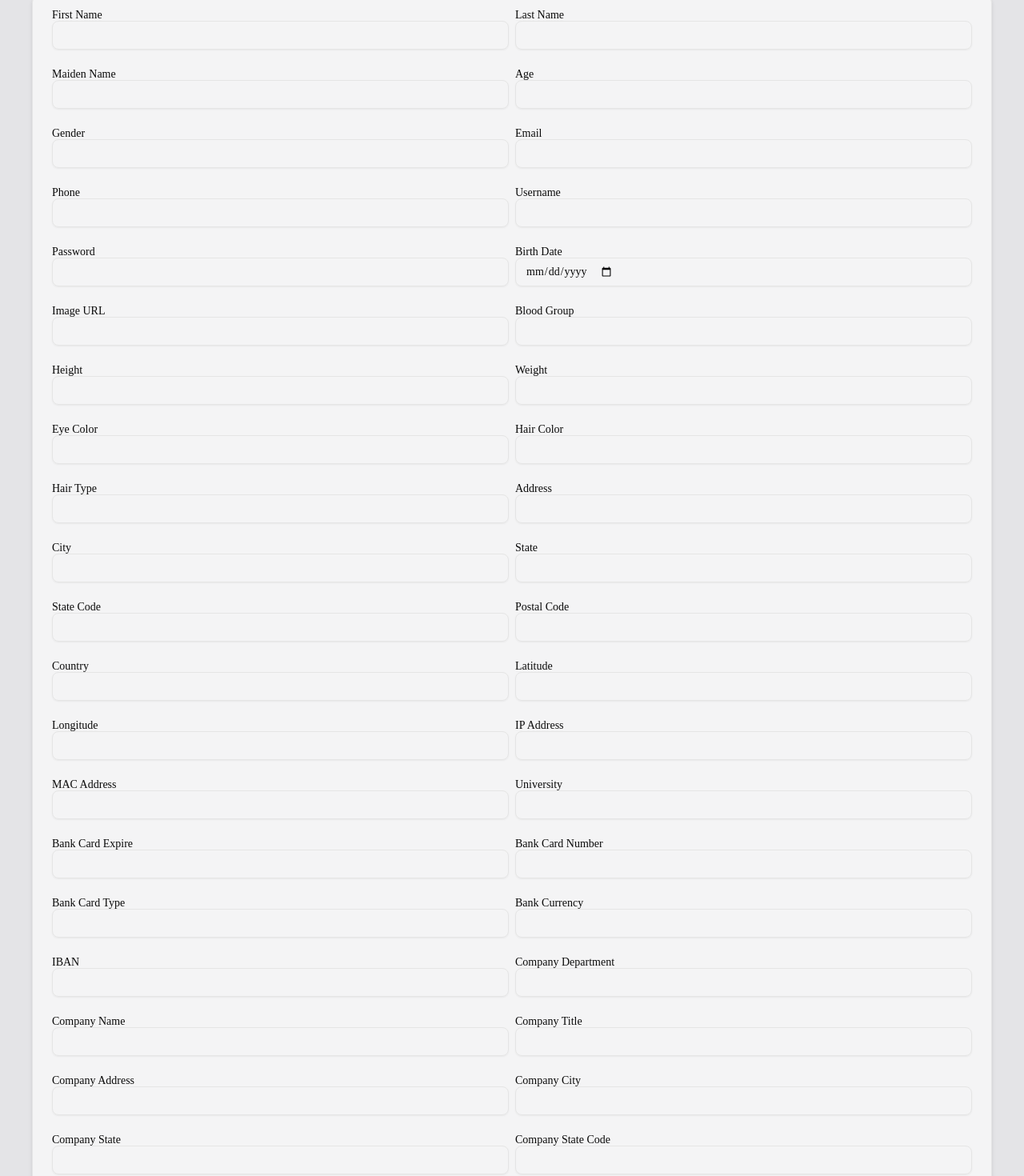
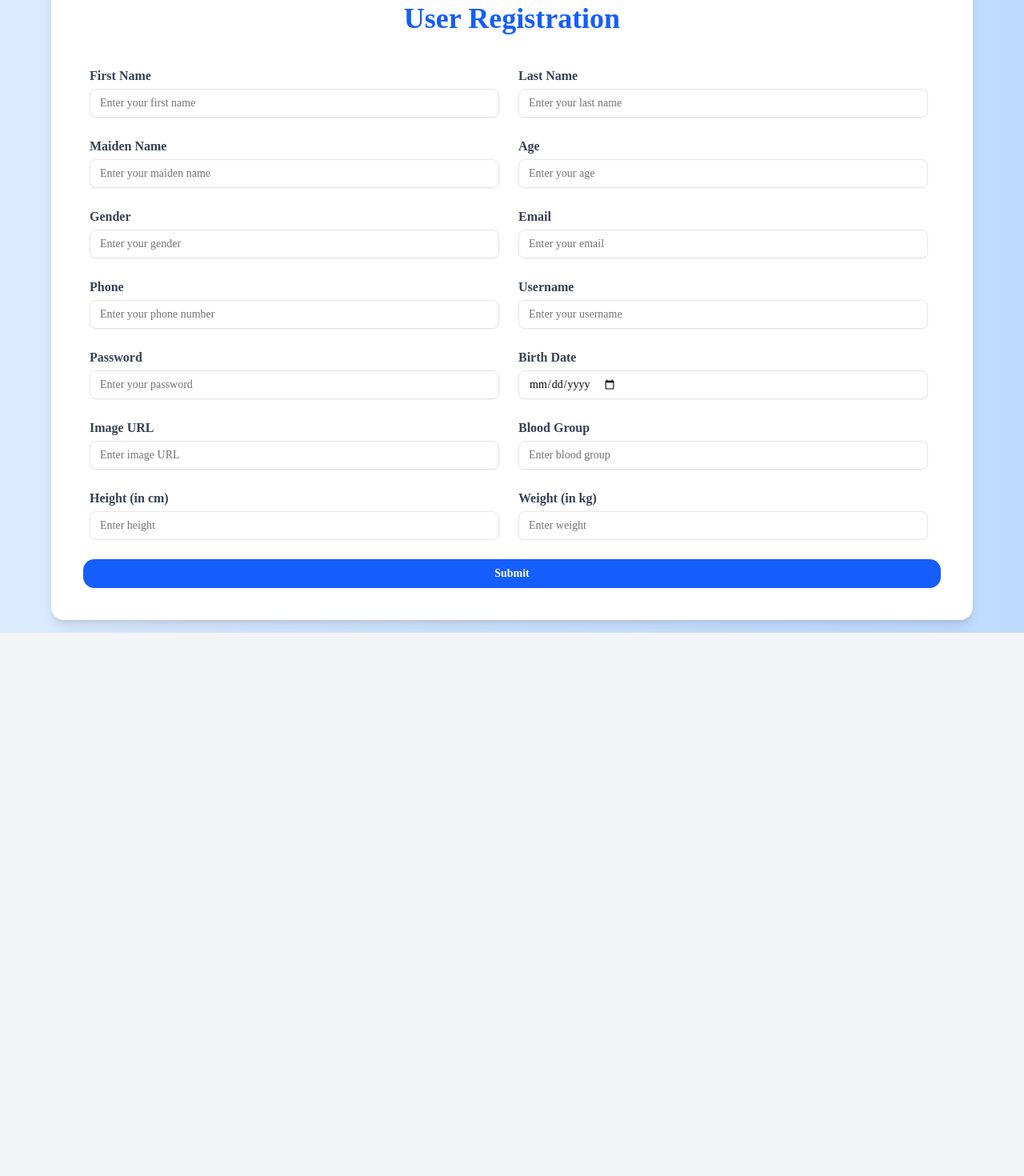
Before and after one commit to KushagraSharma10/Data-Management, a React (Vite) app in the folder frontend/: page /user/create in a window 1280 px wide. Shown: the part 53-1523 px from the top of the page at 80% size. After the commit the page ends 844 px from the top, so only its background shows below. Built offline with nearby package versions, Linux system fonts and the light colour scheme.

Commit message:
userForm is updated

```diff
--- a/frontend/src/components/UserForm.jsx
+++ b/frontend/src/components/UserForm.jsx
@@ -223,6 +223,305 @@
 //   );
 // }
 
+// import { useForm } from "react-hook-form";
+// import { Input } from "@/components/ui/input";
+// import { Label } from "@/components/ui/label";
+// import { Button } from "@/components/ui/button";
+
+// export default function UserForm() {
+//   const { register, handleSubmit } = useForm();
+
+//   const onSubmit = (data) => {
+//     console.log(data);
+//   };
+
+//   return (
+
+//     <div className="p-20 bg-zinc-200 ">
+//       <div className="space-y-4 bg-zinc-100 p-10 rounded-2xl shadow-zinc-600 shadow-md">
+//       <h1 className="text-3xl font-semibold tracking-tight text-blue-600 mb-2 text-center">
+//       User Form
+//     </h1>
+//       <form onSubmit={handleSubmit(onSubmit)} className="space-y-4 bg-zinc-100 p-6  grid grid-cols-2 gap-4">
+//       {/* Basic Info */}
+//       <div>
+//         <Label className={`mb-2`}>First Name</Label>
+//         <Input {...register("firstName")} />
+//       </div>
+
+//       <div>
+//         <Label>Last Name</Label>
+//         <Input {...register("lastName")} />
+//       </div>
+
+//       <div>
+//         <Label>Maiden Name</Label>
+//         <Input {...register("maidenName")} />
+//       </div>
+
+//       <div>
+//         <Label>Age</Label>
+//         <Input type="number" {...register("age")} />
+//       </div>
+
+//       <div>
+//         <Label>Gender</Label>
+//         <Input {...register("gender")} />
+//       </div>
+
+//       <div>
+//         <Label>Email</Label>
+//         <Input type="email" {...register("email")} />
+//       </div>
+
+//       <div>
+//         <Label>Phone</Label>
+//         <Input {...register("phone")} />
+//       </div>
+
+//       <div>
+//         <Label>Username</Label>
+//         <Input {...register("username")} />
+//       </div>
+
+//       <div>
+//         <Label>Password</Label>
+//         <Input type="password" {...register("password")} />
+//       </div>
+
+//       <div>
+//         <Label>Birth Date</Label>
+//         <Input type="date" {...register("birthDate")} />
+//       </div>
+
+//       <div>
+//         <Label>Image URL</Label>
+//         <Input {...register("image")} />
+//       </div>
+
+//       <div>
+//         <Label>Blood Group</Label>
+//         <Input {...register("bloodGroup")} />
+//       </div>
+
+//       <div>
+//         <Label>Height</Label>
+//         <Input type="number" step="0.01" {...register("height")} />
+//       </div>
+
+//       <div>
+//         <Label>Weight</Label>
+//         <Input type="number" step="0.01" {...register("weight")} />
+//       </div>
+
+//       <div>
+//         <Label>Eye Color</Label>
+//         <Input {...register("eyeColor")} />
+//       </div>
+
+//       {/* Hair */}
+//       <div>
+//         <Label>Hair Color</Label>
+//         <Input {...register("hair.color")} />
+//       </div>
+
+//       <div>
+//         <Label>Hair Type</Label>
+//         <Input {...register("hair.type")} />
+//       </div>
+
+//       {/* Address */}
+//       <div>
+//         <Label>Address</Label>
+//         <Input {...register("address.address")} />
+//       </div>
+
+//       <div>
+//         <Label>City</Label>
+//         <Input {...register("address.city")} />
+//       </div>
+
+//       <div>
+//         <Label>State</Label>
+//         <Input {...register("address.state")} />
+//       </div>
+
+//       <div>
+//         <Label>State Code</Label>
+//         <Input {...register("address.stateCode")} />
+//       </div>
+
+//       <div>
+//         <Label>Postal Code</Label>
+//         <Input {...register("address.postalCode")} />
+//       </div>
+
+//       <div>
+//         <Label>Country</Label>
+//         <Input {...register("address.country")} />
+//       </div>
+
+//       <div>
+//         <Label>Latitude</Label>
+//         <Input type="number" step="0.00001" {...register("address.coordinates.lat")} />
+//       </div>
+
+//       <div>
+//         <Label>Longitude</Label>
+//         <Input type="number" step="0.00001" {...register("address.coordinates.lng")} />
+//       </div>
+
+//       <div>
+//         <Label>IP Address</Label>
+//         <Input {...register("ip")} />
+//       </div>
+
+//       <div>
+//         <Label>MAC Address</Label>
+//         <Input {...register("macAddress")} />
+//       </div>
+
+//       <div>
+//         <Label>University</Label>
+//         <Input {...register("university")} />
+//       </div>
+
+//       {/* Bank */}
+//       <div>
+//         <Label>Bank Card Expire</Label>
+//         <Input {...register("bank.cardExpire")} />
+//       </div>
+
+//       <div>
+//         <Label>Bank Card Number</Label>
+//         <Input {...register("bank.cardNumber")} />
+//       </div>
+
+//       <div>
+//         <Label>Bank Card Type</Label>
+//         <Input {...register("bank.cardType")} />
+//       </div>
+
+//       <div>
+//         <Label>Bank Currency</Label>
+//         <Input {...register("bank.currency")} />
+//       </div>
+
+//       <div>
+//         <Label>IBAN</Label>
+//         <Input {...register("bank.iban")} />
+//       </div>
+
+//       {/* Company */}
+//       <div>
+//         <Label>Company Department</Label>
+//         <Input {...register("company.department")} />
+//       </div>
+
+//       <div>
+//         <Label>Company Name</Label>
+//         <Input {...register("company.name")} />
+//       </div>
+
+//       <div>
+//         <Label>Company Title</Label>
+//         <Input {...register("company.title")} />
+//       </div>
+
+//       {/* Company Address */}
+//       <div>
+//         <Label>Company Address</Label>
+//         <Input {...register("company.address.address")} />
+//       </div>
+
+//       <div>
+//         <Label>Company City</Label>
+//         <Input {...register("company.address.city")} />
+//       </div>
+
+//       <div>
+//         <Label>Company State</Label>
+//         <Input {...register("company.address.state")} />
+//       </div>
+
+//       <div>
+//         <Label>Company State Code</Label>
+//         <Input {...register("company.address.stateCode")} />
+//       </div>
+
+//       <div>
+//         <Label>Company Postal Code</Label>
+//         <Input {...register("company.address.postalCode")} />
+//       </div>
+
+//       <div>
+//         <Label>Company Country</Label>
+//         <Input {...register("company.address.country")} />
+//       </div>
+
+//       <div>
+//         <Label>Company Latitude</Label>
+//         <Input type="number" step="0.00001" {...register("company.address.coordinates.lat")} />
+//       </div>
+
+//       <div>
+//         <Label>Company Longitude</Label>
+//         <Input type="number" step="0.00001" {...register("company.address.coordinates.lng")} />
+//       </div>
+
+//       {/* Other Info */}
+//       <div>
+//         <Label>EIN</Label>
+//         <Input {...register("ein")} />
+//       </div>
+
+//       <div>
+//         <Label>SSN</Label>
+//         <Input {...register("ssn")} />
+//       </div>
+
+//       <div>
+//         <Label>User Agent</Label>
+//         <Input {...register("userAgent")} />
+//       </div>
+
+//       {/* Crypto */}
+//       <div>
+//         <Label>Crypto Coin</Label>
+//         <Input {...register("crypto.coin")} />
+//       </div>
+
+//       <div>
+//         <Label>Crypto Wallet</Label>
+//         <Input {...register("crypto.wallet")} />
+//       </div>
+
+//       <div>
+//         <Label>Crypto Network</Label>
+//         <Input {...register("crypto.network")} />
+//       </div>
+
+//       {/* Role */}
+//       <div>
+//         <Label>Role</Label>
+//         <Input {...register("role")} />
+//       </div>
+
+
+
+//     </form>
+//       {/* Submit */}
+//       <Button type="submit" className="bg-blue-500 w-full hover:bg-blue-600 transition-colors ease-in-out 2s cursor-pointer text-white py-2 rounded font-semibold">
+//         Submit
+//       </Button>
+//       </div>
+
+//     </div>
+
+//   );
+// }
+
+
 import { useForm } from "react-hook-form";
 import { Input } from "@/components/ui/input";
 import { Label } from "@/components/ui/label";
@@ -236,277 +535,162 @@ export default function UserForm() {
   };
 
   return (
-
-    <div className="p-10 bg-zinc-200">
-      <form onSubmit={handleSubmit(onSubmit)} className="space-y-4 bg-zinc-100 p-6 rounded-2xl shadow-md border-1 grid grid-cols-2 gap-2">
-      {/* Basic Info */}
-      <div>
-        <Label>First Name</Label>
-        <Input {...register("firstName")} />
+    <div className="min-h-screen flex items-center justify-center bg-gradient-to-r from-blue-100 to-blue-200 p-4">
+      <div className="bg-white rounded-2xl shadow-lg w-full max-w-6xl p-10">
+        <h1 className="text-4xl font-bold text-center text-blue-600 mb-8">
+          User Registration
+        </h1>
+        <form
+          onSubmit={handleSubmit(onSubmit)}
+          className="grid grid-cols-2 gap-6 max-h-[600px] overflow-y-auto p-2 pr-4"
+        >
+          {/* First Name */}
+          <div className="flex flex-col">
+            <Label className="text-md font-semibold mb-1 text-gray-700">First Name</Label>
+            <Input {...register("firstName")} placeholder="Enter your first name" />
           </div>
 
-      <div>
-        <Label>Last Name</Label>
-        <Input {...register("lastName")} />
+          {/* Last Name */}
+          <div className="flex flex-col">
+            <Label className="text-md font-semibold mb-1 text-gray-700">Last Name</Label>
+            <Input {...register("lastName")} placeholder="Enter your last name" />
           </div>
 
-      <div>
-        <Label>Maiden Name</Label>
-        <Input {...register("maidenName")} />
+          {/* Maiden Name */}
+          <div className="flex flex-col">
+            <Label className="text-md font-semibold mb-1 text-gray-700">Maiden Name</Label>
+            <Input {...register("maidenName")} placeholder="Enter your maiden name" />
           </div>
 
-      <div>
-        <Label>Age</Label>
-        <Input type="number" {...register("age")} />
+          {/* Age */}
+          <div className="flex flex-col">
+            <Label className="text-md font-semibold mb-1 text-gray-700">Age</Label>
+            <Input type="number" {...register("age")} placeholder="Enter your age" />
           </div>
 
-      <div>
-        <Label>Gender</Label>
-        <Input {...register("gender")} />
+          {/* Gender */}
+          <div className="flex flex-col">
+            <Label className="text-md font-semibold mb-1 text-gray-700">Gender</Label>
+            <Input {...register("gender")} placeholder="Enter your gender" />
           </div>
 
-      <div>
-        <Label>Email</Label>
-        <Input type="email" {...register("email")} />
+          {/* Email */}
+          <div className="flex flex-col">
+            <Label className="text-md font-semibold mb-1 text-gray-700">Email</Label>
+            <Input type="email" {...register("email")} placeholder="Enter your email" />
           </div>
 
-      <div>
-        <Label>Phone</Label>
-        <Input {...register("phone")} />
+          {/* Phone */}
+          <div className="flex flex-col">
+            <Label className="text-md font-semibold mb-1 text-gray-700">Phone</Label>
+            <Input type="tel" {...register("phone")} placeholder="Enter your phone number" />
           </div>
 
-      <div>
-        <Label>Username</Label>
-        <Input {...register("username")} />
+          {/* Username */}
+          <div className="flex flex-col">
+            <Label className="text-md font-semibold mb-1 text-gray-700">Username</Label>
+            <Input {...register("username")} placeholder="Enter your username" />
           </div>
 
-      <div>
-        <Label>Password</Label>
-        <Input type="password" {...register("password")} />
+          {/* Password */}
+          <div className="flex flex-col">
+            <Label className="text-md font-semibold mb-1 text-gray-700">Password</Label>
+            <Input type="password" {...register("password")} placeholder="Enter your password" />
           </div>
 
-      <div>
-        <Label>Birth Date</Label>
+          {/* Birth Date */}
+          <div className="flex flex-col">
+            <Label className="text-md font-semibold mb-1 text-gray-700">Birth Date</Label>
             <Input type="date" {...register("birthDate")} />
           </div>
 
-      <div>
-        <Label>Image URL</Label>
-        <Input {...register("image")} />
+          {/* Image URL */}
+          <div className="flex flex-col">
+            <Label className="text-md font-semibold mb-1 text-gray-700">Image URL</Label>
+            <Input {...register("image")} placeholder="Enter image URL" />
           </div>
 
-      <div>
-        <Label>Blood Group</Label>
-        <Input {...register("bloodGroup")} />
+          {/* Blood Group */}
+          <div className="flex flex-col">
+            <Label className="text-md font-semibold mb-1 text-gray-700">Blood Group</Label>
+            <Input {...register("bloodGroup")} placeholder="Enter blood group" />
           </div>
 
-      <div>
-        <Label>Height</Label>
-        <Input type="number" step="0.01" {...register("height")} />
+          {/* Height */}
+          <div className="flex flex-col">
+            <Label className="text-md font-semibold mb-1 text-gray-700">Height (in cm)</Label>
+            <Input type="number" {...register("height")} placeholder="Enter height" />
           </div>
 
-      <div>
-        <Label>Weight</Label>
-        <Input type="number" step="0.01" {...register("weight")} />
+          {/* Weight */}
+          <div className="flex flex-col">
+            <Label className="text-md font-semibold mb-1 text-gray-700">Weight (in kg)</Label>
+            <Input type="number" {...register("weight")} placeholder="Enter weight" />
           </div>
 
-      <div>
-        <Label>Eye Color</Label>
-        <Input {...register("eyeColor")} />
+          {/* Eye Color */}
+          <div className="flex flex-col">
+            <Label className="text-md font-semibold mb-1 text-gray-700">Eye Color</Label>
+            <Input {...register("eyeColor")} placeholder="Enter eye color" />
           </div>
 
-      {/* Hair */}
-      <div>
-        <Label>Hair Color</Label>
-        <Input {...register("hair.color")} />
+          {/* Hair Color */}
+          <div className="flex flex-col">
+            <Label className="text-md font-semibold mb-1 text-gray-700">Hair Color</Label>
+            <Input {...register("hairColor")} placeholder="Enter hair color" />
           </div>
 
-      <div>
-        <Label>Hair Type</Label>
-        <Input {...register("hair.type")} />
+          {/* Domain */}
+          <div className="flex flex-col">
+            <Label className="text-md font-semibold mb-1 text-gray-700">Domain</Label>
+            <Input {...register("domain")} placeholder="Enter your domain" />
+          </div>
+
+          {/* IP Address */}
+          <div className="flex flex-col">
+            <Label className="text-md font-semibold mb-1 text-gray-700">IP Address</Label>
+            <Input {...register("ip")} placeholder="Enter your IP address" />
+          </div>
+
+          {/* University */}
+          <div className="flex flex-col">
+            <Label className="text-md font-semibold mb-1 text-gray-700">University</Label>
+            <Input {...register("university")} placeholder="Enter university name" />
+          </div>
+
+          {/* Company Name */}
+          <div className="flex flex-col">
+            <Label className="text-md font-semibold mb-1 text-gray-700">Company Name</Label>
+            <Input {...register("companyName")} placeholder="Enter company name" />
+          </div>
+
+          {/* Department */}
+          <div className="flex flex-col">
+            <Label className="text-md font-semibold mb-1 text-gray-700">Department</Label>
+            <Input {...register("department")} placeholder="Enter department" />
           </div>
 
           {/* Address */}
-      <div>
-        <Label>Address</Label>
-        <Input {...register("address.address")} />
-      </div>
-
-      <div>
-        <Label>City</Label>
-        <Input {...register("address.city")} />
-      </div>
-
-      <div>
-        <Label>State</Label>
-        <Input {...register("address.state")} />
-      </div>
-
-      <div>
-        <Label>State Code</Label>
-        <Input {...register("address.stateCode")} />
-      </div>
-
-      <div>
-        <Label>Postal Code</Label>
-        <Input {...register("address.postalCode")} />
-      </div>
-
-      <div>
-        <Label>Country</Label>
-        <Input {...register("address.country")} />
-      </div>
-
-      <div>
-        <Label>Latitude</Label>
-        <Input type="number" step="0.00001" {...register("address.coordinates.lat")} />
-      </div>
-
-      <div>
-        <Label>Longitude</Label>
-        <Input type="number" step="0.00001" {...register("address.coordinates.lng")} />
-      </div>
-
-      <div>
-        <Label>IP Address</Label>
-        <Input {...register("ip")} />
-      </div>
-
-      <div>
-        <Label>MAC Address</Label>
-        <Input {...register("macAddress")} />
-      </div>
-
-      <div>
-        <Label>University</Label>
-        <Input {...register("university")} />
-      </div>
-
-      {/* Bank */}
-      <div>
-        <Label>Bank Card Expire</Label>
-        <Input {...register("bank.cardExpire")} />
-      </div>
-
-      <div>
-        <Label>Bank Card Number</Label>
-        <Input {...register("bank.cardNumber")} />
-      </div>
-
-      <div>
-        <Label>Bank Card Type</Label>
-        <Input {...register("bank.cardType")} />
-      </div>
-
-      <div>
-        <Label>Bank Currency</Label>
-        <Input {...register("bank.currency")} />
-      </div>
-
-      <div>
-        <Label>IBAN</Label>
-        <Input {...register("bank.iban")} />
-      </div>
-
-      {/* Company */}
-      <div>
-        <Label>Company Department</Label>
-        <Input {...register("company.department")} />
-      </div>
-
-      <div>
-        <Label>Company Name</Label>
-        <Input {...register("company.name")} />
-      </div>
-
-      <div>
-        <Label>Company Title</Label>
-        <Input {...register("company.title")} />
-      </div>
-
-      {/* Company Address */}
-      <div>
-        <Label>Company Address</Label>
-        <Input {...register("company.address.address")} />
-      </div>
-
-      <div>
-        <Label>Company City</Label>
-        <Input {...register("company.address.city")} />
-      </div>
-
-      <div>
-        <Label>Company State</Label>
-        <Input {...register("company.address.state")} />
-      </div>
-
-      <div>
-        <Label>Company State Code</Label>
-        <Input {...register("company.address.stateCode")} />
-      </div>
-
-      <div>
-        <Label>Company Postal Code</Label>
-        <Input {...register("company.address.postalCode")} />
-      </div>
-
-      <div>
-        <Label>Company Country</Label>
-        <Input {...register("company.address.country")} />
-      </div>
-
-      <div>
-        <Label>Company Latitude</Label>
-        <Input type="number" step="0.00001" {...register("company.address.coordinates.lat")} />
-      </div>
-
-      <div>
-        <Label>Company Longitude</Label>
-        <Input type="number" step="0.00001" {...register("company.address.coordinates.lng")} />
-      </div>
-
-      {/* Other Info */}
-      <div>
-        <Label>EIN</Label>
-        <Input {...register("ein")} />
-      </div>
-
-      <div>
-        <Label>SSN</Label>
-        <Input {...register("ssn")} />
-      </div>
-
-      <div>
-        <Label>User Agent</Label>
-        <Input {...register("userAgent")} />
-      </div>
-
-      {/* Crypto */}
-      <div>
-        <Label>Crypto Coin</Label>
-        <Input {...register("crypto.coin")} />
-      </div>
-
-      <div>
-        <Label>Crypto Wallet</Label>
-        <Input {...register("crypto.wallet")} />
-      </div>
-
-      <div>
-        <Label>Crypto Network</Label>
-        <Input {...register("crypto.network")} />
+          <div className="flex flex-col">
+            <Label className="text-md font-semibold mb-1 text-gray-700">Address</Label>
+            <Input {...register("address")} placeholder="Enter address" />
           </div>
 
           {/* Role */}
-      <div>
-        <Label>Role</Label>
-        <Input {...register("role")} />
+          <div className="flex flex-col">
+            <Label className="text-md font-semibold mb-1 text-gray-700">Role</Label>
+            <Input {...register("role")} placeholder="Enter role" />
           </div>
+        </form>
 
-      {/* Submit */}
-      <Button type="submit">Submit</Button>
-    </form>
+        <Button
+          type="submit"
+          onClick={handleSubmit(onSubmit)}
+          className="mt-6 w-full bg-blue-600 hover:bg-blue-700 text-white font-semibold py-3 rounded-xl transition duration-300"
+        >
+          Submit
+        </Button>
       </div>
-
+    </div>
   );
 }
```
Lines whose indentation alone changed are shown as unchanged.
